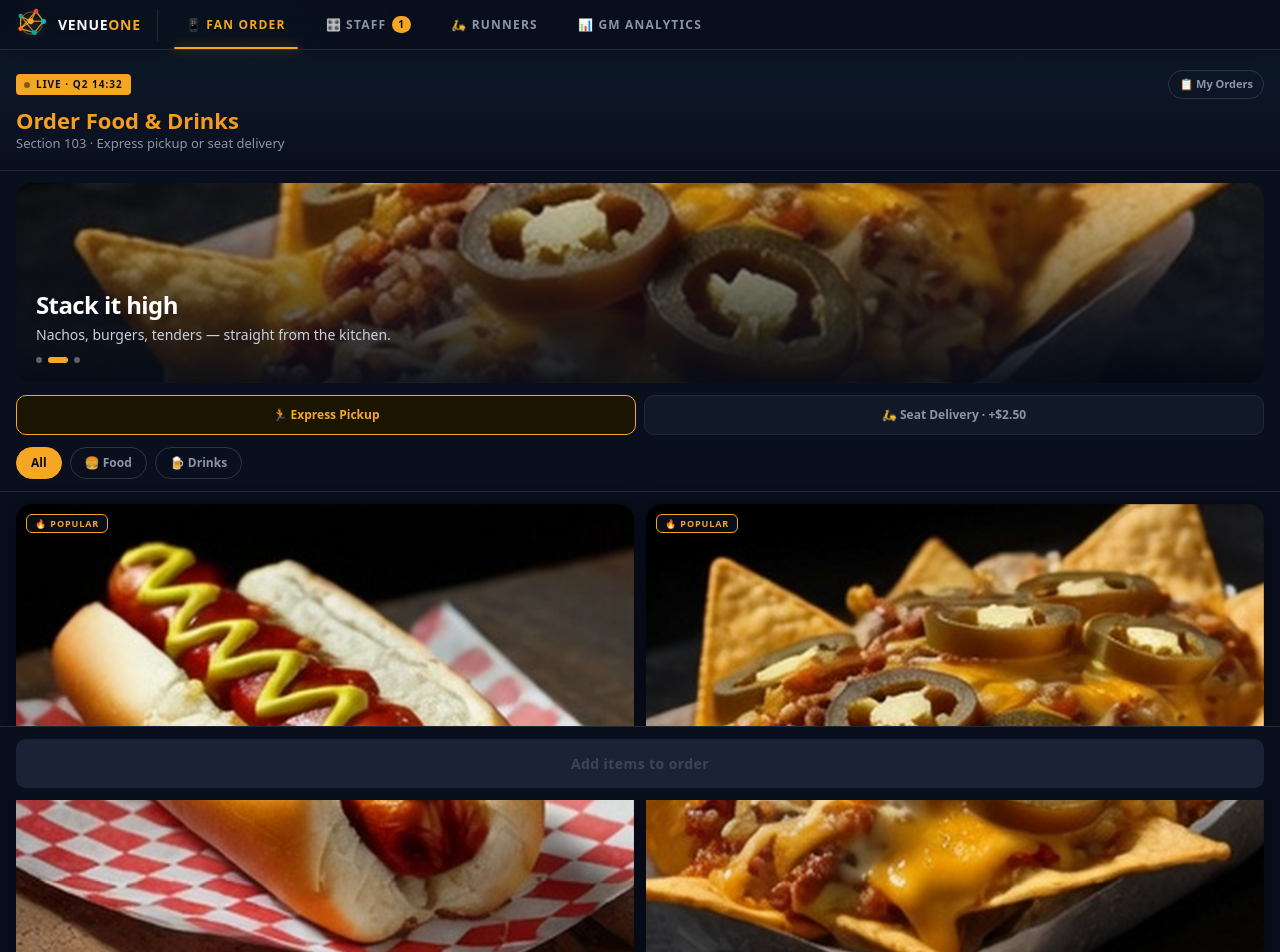
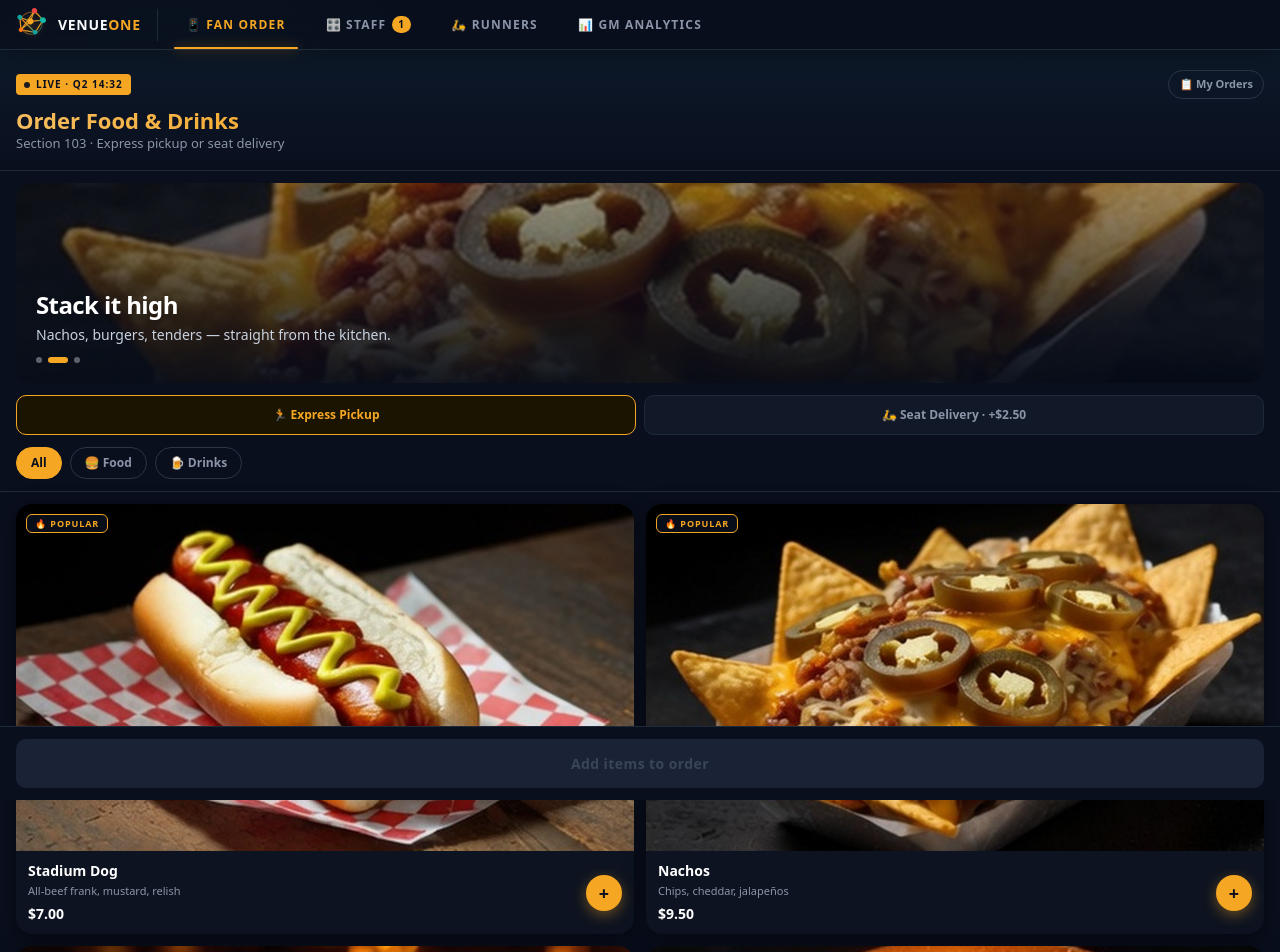
Before and after one commit to smacgruder-web/VenueOne, a React (Vite) app: page / in a window 1280 px wide. Shown: the top 952 px of the page. Built offline with nearby package versions, Linux system fonts and the light colour scheme.

Commit message:
Menu cards: 16:9 landscape photo rectangles

```diff
--- a/src/components/MenuItemCard.tsx
+++ b/src/components/MenuItemCard.tsx
@@ -25,7 +25,7 @@ export default function MenuItemCard({ item, qty, index, onAdd, onInc, onDec }:
       whileTap={{ scale: 0.98 }}
       onClick={() => qty === 0 && onAdd()}
     >
-      <div className="relative aspect-[5/4] overflow-hidden bg-[#060C18]">
+      <div className="relative aspect-[16/9] overflow-hidden bg-[#060C18]">
         <FoodImage
           src={item.image}
           alt={item.name}
```
